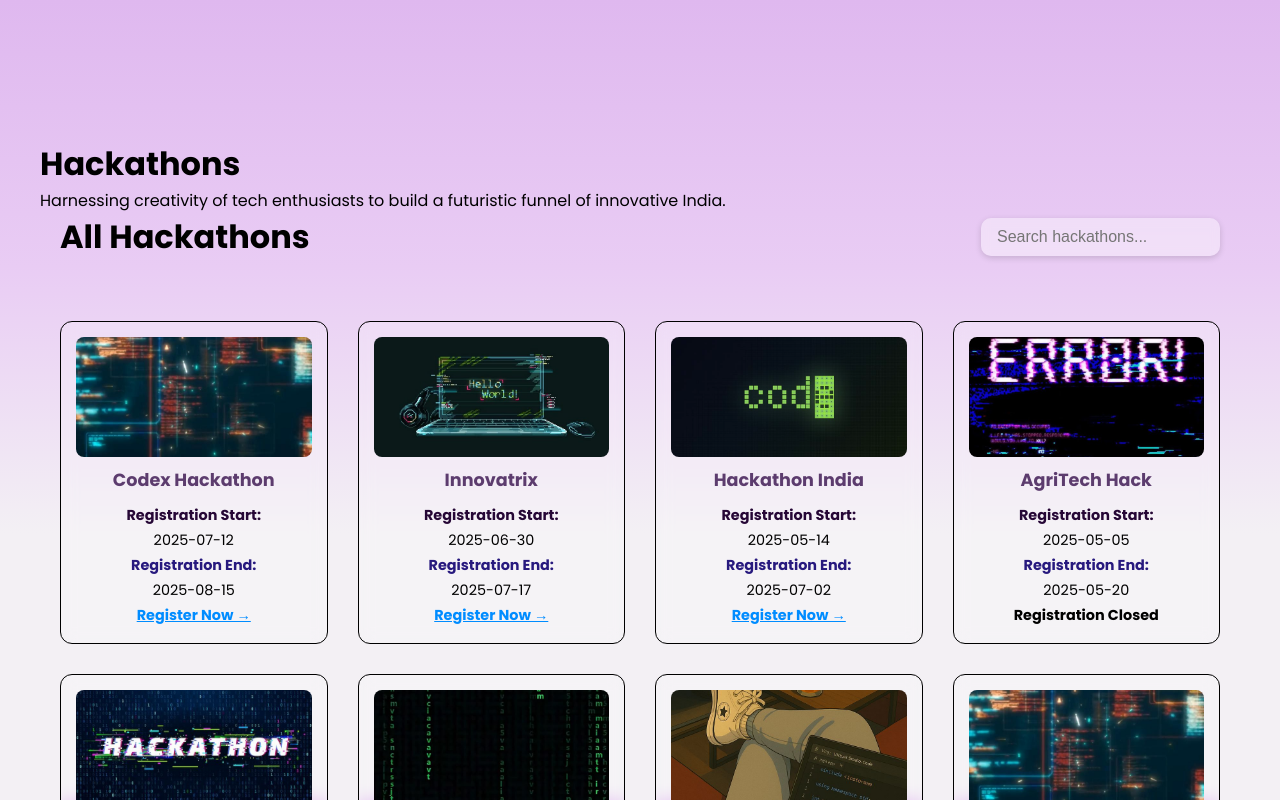
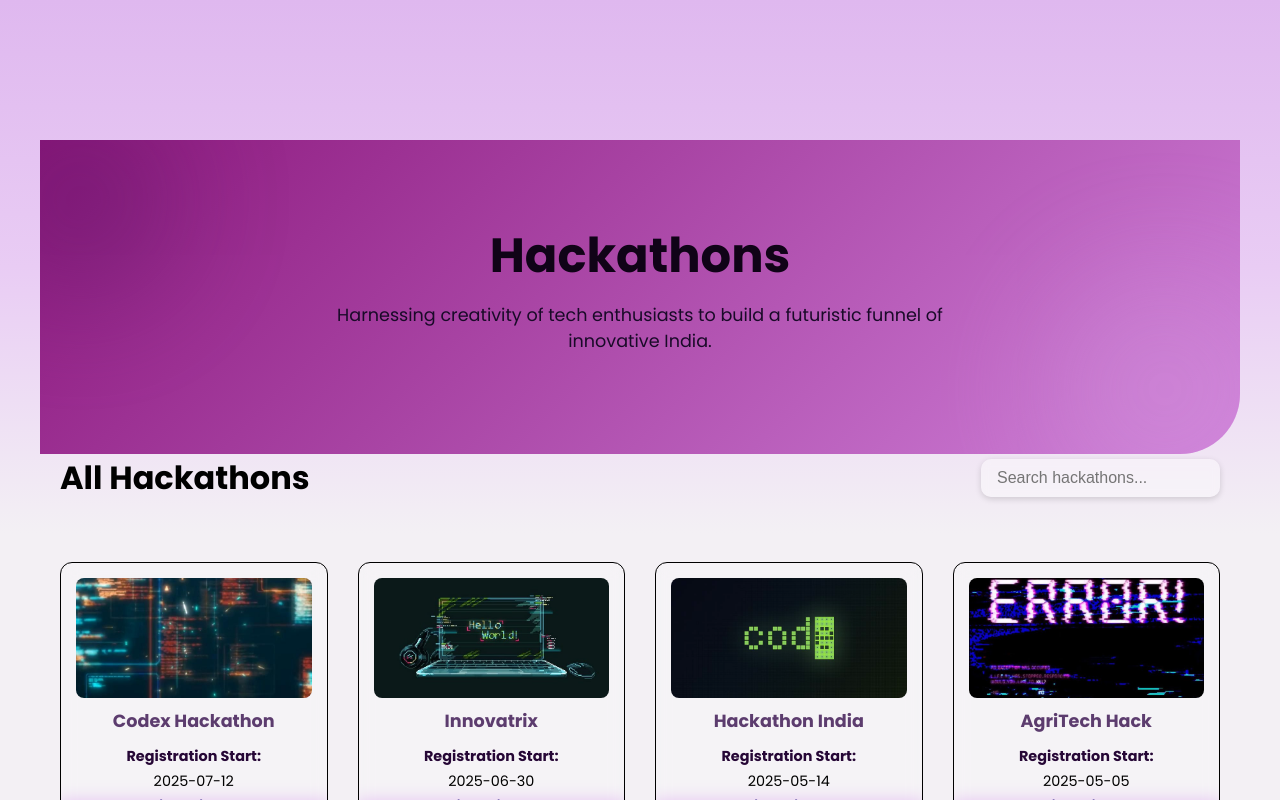
Before and after one commit to AnshulAlgoS/campushustleOG, a React (Create React App) app: page /explore-hackathons in a window 1280 px wide. Shown: the top 800 px of the page. Built offline with nearby package versions, Linux system fonts and the light colour scheme; no server answers.

Commit message:
Update HackathonPage.css

```diff
--- a/src/views/HackathonPage.css
+++ b/src/views/HackathonPage.css
@@ -514,3 +514,49 @@ body {
   backdrop-filter: blur(4px);
   box-shadow: 0 2px 6px rgba(0, 0, 0, 0.15);
 }
+.background-effect {
+  position: relative;
+  width: 100%;
+  padding: 80px 20px 100px;
+  text-align: center;
+  background: linear-gradient(135deg, #8c187d, #cf80d9);
+  border-bottom-right-radius: 60px;
+  overflow: hidden;
+}
+
+.background-effect h1 {
+  font-size: 3rem;
+  color: #100317;
+  margin-bottom: 10px;
+}
+
+.background-effect p {
+  color: #190a28;
+  font-size: 1.1rem;
+  max-width: 700px;
+  margin: 0 auto;
+}
+
+/* Blobby shapes */
+.hero-shape {
+  position: absolute;
+  border-radius: 50%;
+  filter: blur(60px);
+  opacity: 0.3;
+}
+
+.shape1 {
+  width: 200px;
+  height: 200px;
+  background-color: #50155b;
+  top: -40px;
+  left: -60px;
+}
+
+.shape2 {
+  width: 250px;
+  height: 250px;
+  background-color: #d59fe0;
+  bottom: -60px;
+  right: -50px;
+}
```
